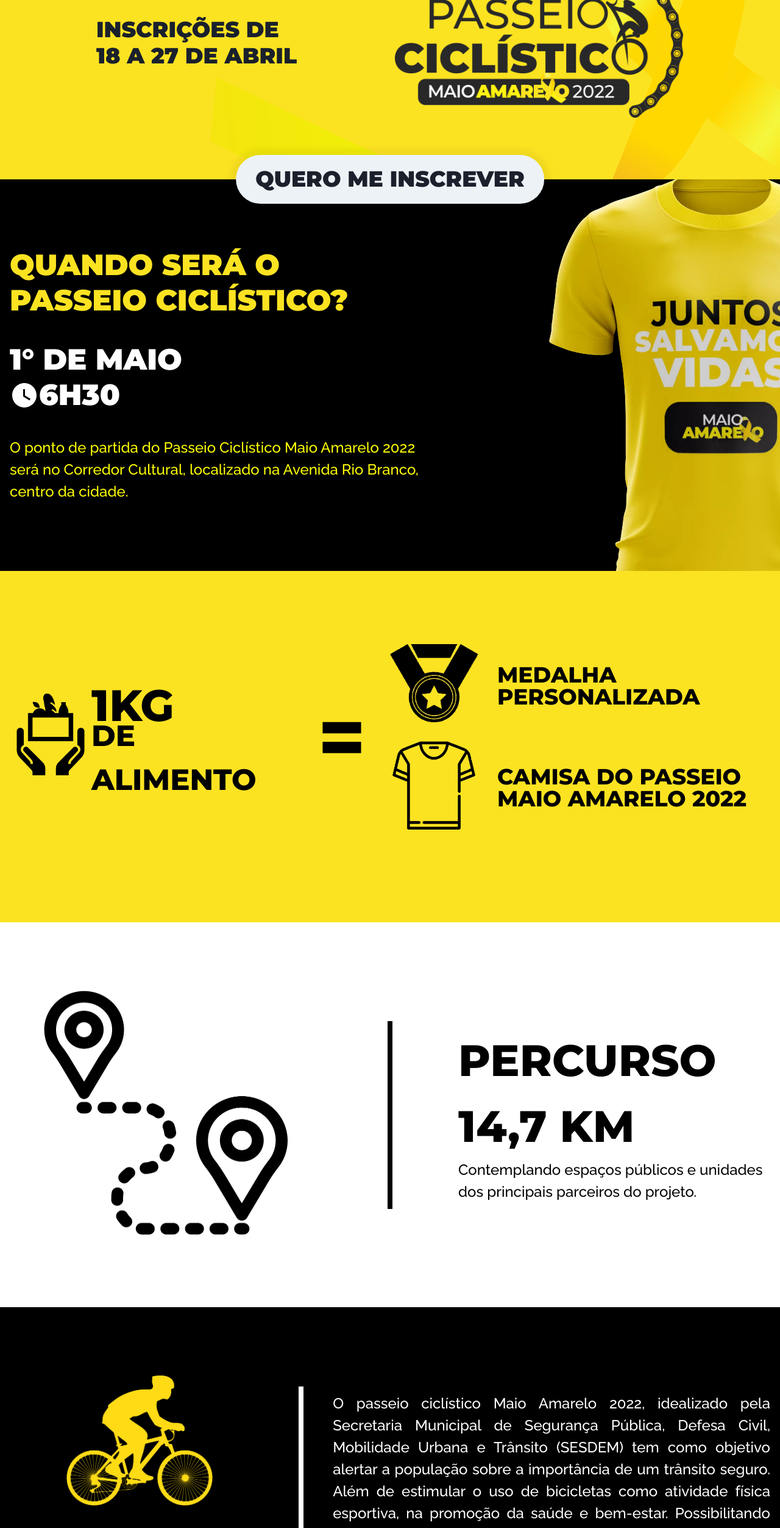
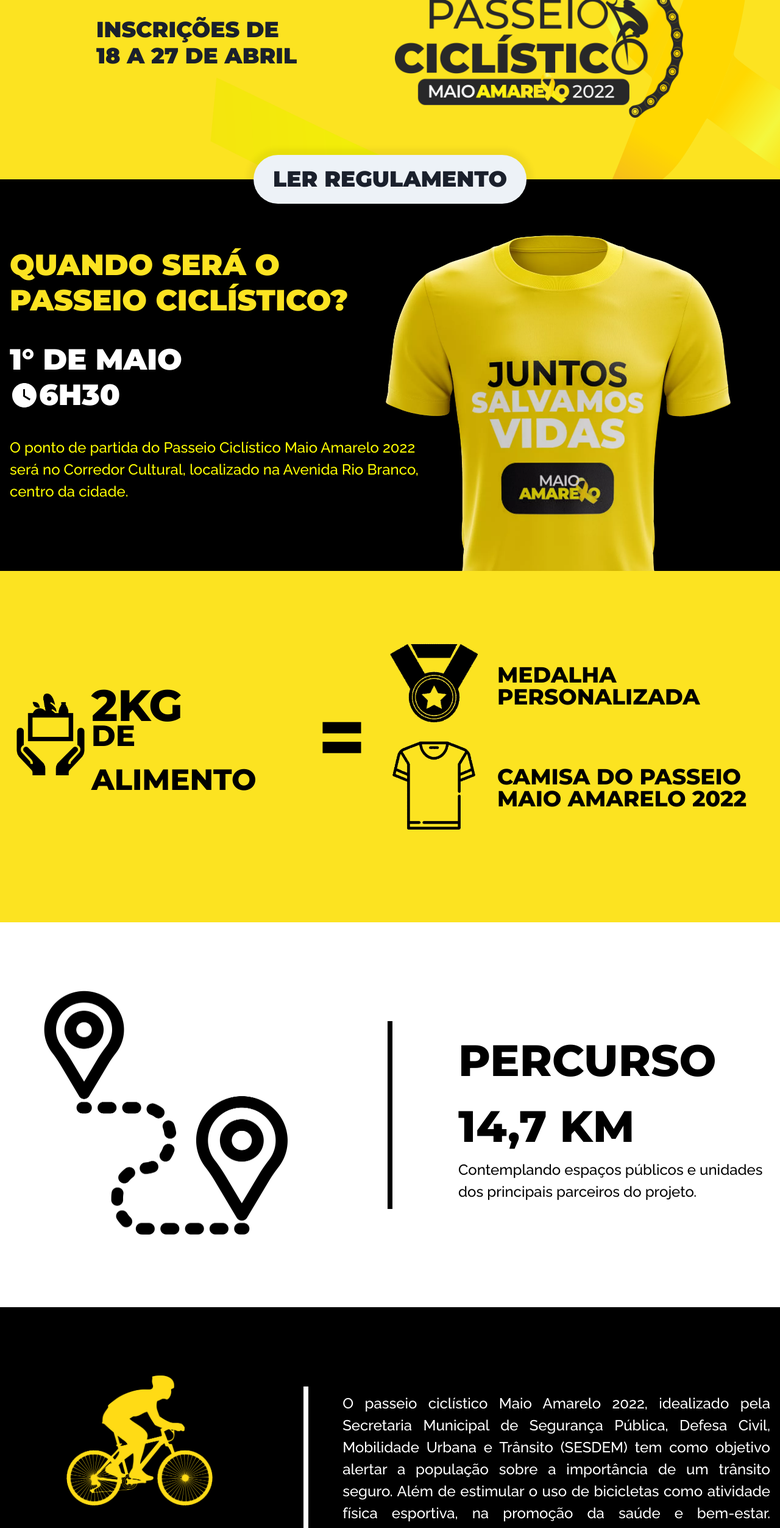
Before and after one commit to Fernandorj9/pmm-passeio-amarelo, a Next.js app: page / in a window 1280 px wide. Shown: the part 234-2739 px from the top of the page at 61% size. Built offline with nearby package versions, Linux system fonts and the light colour scheme.

Commit message:
got last updates

```diff
--- a/src/pages/index.tsx
+++ b/src/pages/index.tsx
@@ -5,12 +5,15 @@
 import { ButtonLink } from '../components/ButtonLink'
 import { Header } from '../components/Header'
 import { MainHero } from '../components/parts/MainHero'
+import { useIsAfterDate } from '../hooks/useIsAfterDate'
 
 export default function Home() {
   const isMobileVersion = useBreakpointValue({
     base: true,
     md: false,
   })
+
+  const { isAfterDate } = useIsAfterDate();
 
   return (
     <Flex
@@ -30,7 +33,7 @@
           Inscrições de <br />18 a 27 de abril
         </Heading>
         <ButtonLink
-          href="/submit"
+          href="/regulamento"
           pos="absolute"
           transform="translate(-50%, 50%)"
           bottom={["12", "12", "0", "0",]}
@@ -49,7 +52,7 @@
 
           zIndex="2"
         >
-          Quero me inscrever
+          {isAfterDate ? "Quero me inscrever" : "Ler regulamento"}
         </ButtonLink>
       </MainHero>
 
@@ -62,8 +65,8 @@
         overflow="hidden"
         backgroundImage="/assets/camisa-maio-amarelo.webp"
         backgroundRepeat="no-repeat"
-        backgroundSize={["800px", "950px", "950px", "600px"]}
-        backgroundPosition={["right -600px bottom -50px", "right -700px bottom -50px", "right -700px bottom -50px", "right -200px bottom -100px",]}
+        backgroundSize={["200px", "950px", "500px", "600px"]}
+        backgroundPosition={["right -20px bottom -100px", "right -700px bottom -50px", "right -200px bottom -200px", "right -200px bottom -200px", "left 90% bottom -200px",]}
       >
         <Heading
           color="brand.yellow"
@@ -143,7 +146,7 @@
               justify="center"
               align={["center", "center", "center", "center", "flex-start"]}
             >
-              <Text fontSize={["4xl", "4xl", "4xl", "5xl", "7xl"]} mb={["-6", "-6", "-6", "-8", "-10"]}>1KG</Text>
+              <Text fontSize={["4xl", "4xl", "4xl", "5xl", "7xl"]} mb={["-6", "-6", "-6", "-8", "-10"]}>2KG</Text>
               <Text>DE ALIMENTO</Text>
             </Flex>
           </Flex>
@@ -245,7 +248,7 @@
               borderWidth="4px"
               borderColor="brand.black"
               opacity="1"
-              mx="2"
+              my="4"
             />
             : <Divider
               orientation={"vertical"}
@@ -253,7 +256,7 @@
               borderWidth="4px"
               borderColor="brand.black"
               opacity="1"
-              mx="2"
+              mx="4"
             />}
 
           <Flex
@@ -328,7 +331,7 @@
               borderWidth="4px"
               borderColor="white"
               opacity="1"
-              mx="2"
+              my="4"
             />
             : <Divider
               orientation="vertical"
@@ -336,7 +339,7 @@
               borderWidth="4px"
               borderColor="white"
               opacity="1"
-              mx="2"
+              mx="4"
             />}
 
 
--- a/src/pages/regulamento.tsx
+++ b/src/pages/regulamento.tsx
@@ -56,7 +56,7 @@
       >
         <Text
           pos="absolute"
-          bottom="0"
+          bottom="20"
           left="50%"
 
           fontFamily="heading"
@@ -66,7 +66,7 @@
 
           bgColor="white"
 
-          w={["sm", "md", "lg"]}
+          w={["xs", "md", "lg"]}
           textAlign="center"
           px={["6", "8", "8"]}
           py="6"
--- a/src/pages/subscription/index.tsx
+++ b/src/pages/subscription/index.tsx
@@ -1,6 +1,6 @@
 import { Button, Checkbox, Container, Flex, Icon, SimpleGrid, Switch, Text, useToast } from "@chakra-ui/react";
 import { darken } from "polished";
-import { useState } from "react";
+import { useEffect, useState } from "react";
 import { Image } from "../../components/Image";
 import { Section } from "../../components/Section";
 import { theme } from "../../styles/theme";
@@ -9,11 +9,11 @@
 import { Input } from "../../components/Input";
 import { CyclistFormFields } from "../../components/Forms/CyclistFormFields";
 import { MainHero } from "../../components/parts/MainHero";
+import { isAfter } from "date-fns";
 
 export default function SubscriptionPage() {
   const toast = useToast()
 
-  const [isChecked, setIsChecked] = useState(false);
 
   return (
     <Flex
```
